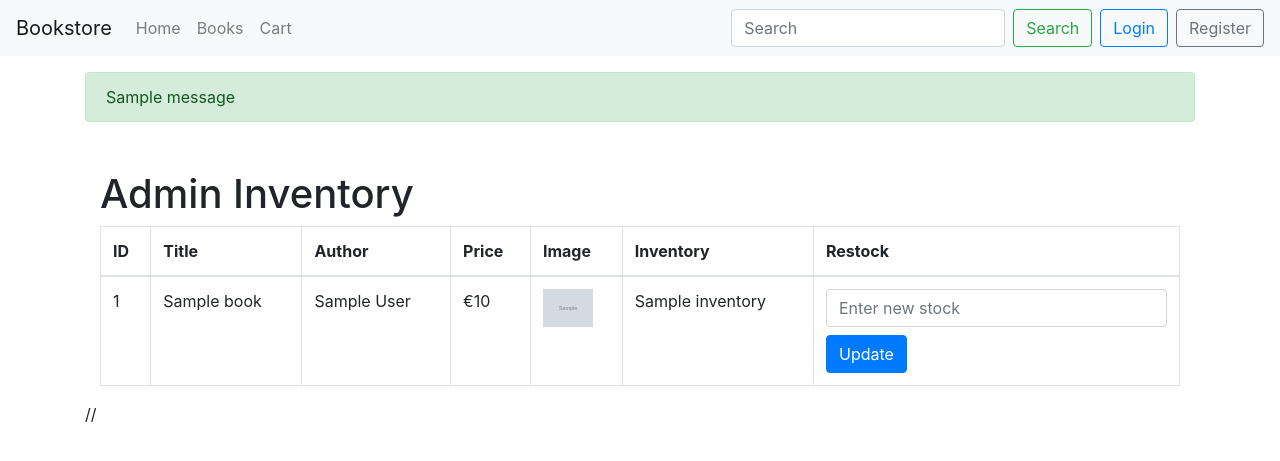
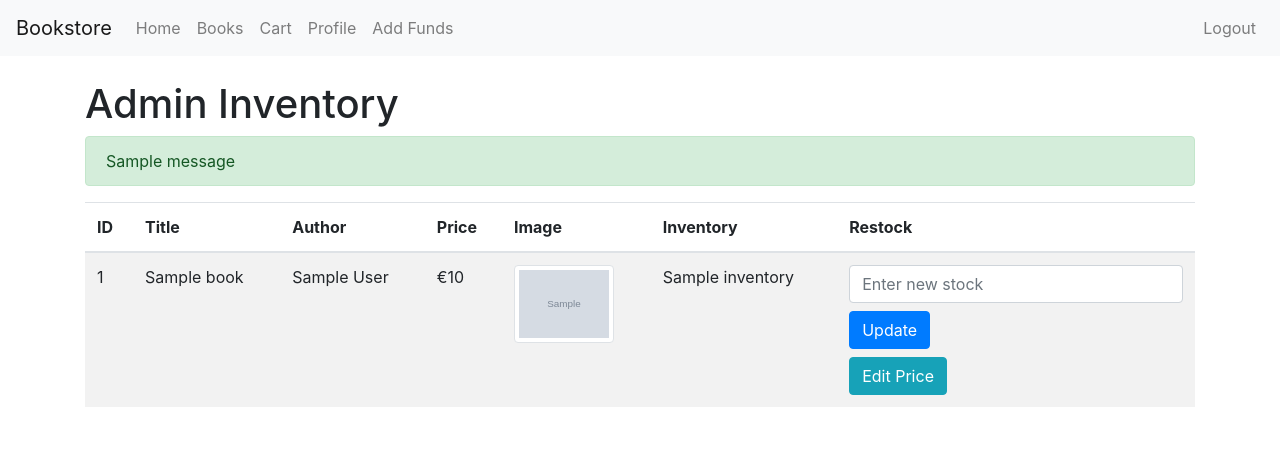
Before and after one commit to Alexander1411/bookstore, a Flask app: template templates/admin_inventory.html in a window 1280 px wide. Shown: the top 461 px of the page. Run offline with Flask 3, Linux system fonts and the light colour scheme; the template is opened without the code that fills it: most values are stand-ins (such as "Sample title", 1, 10 or a date in 2020); grey boxes marked "Sample" are stand-in pictures; one stand-in notice (Sample message) is shown; parts of the project's set-up code (start-up, migrations or seed data) failed here and were passed over; some libraries are stand-ins or nearby versions.

Commit message:
I added functionality to allow the admin to edit book prices directly from the inventory page by introducing input fields and buttons for editing, saving, and canceling price changes. The logic involves jQuery to handle these interactions and AJAX requests to update the prices without refreshing the page.

```diff
--- a/templates/admin_inventory.html
+++ b/templates/admin_inventory.html
@@ -1,11 +1,64 @@
-{% extends "base.html" %}
+<!DOCTYPE html>
+<html lang="en">
+<head>
+    <meta charset="UTF-8">
+    <meta name="viewport" content="width=device-width, initial-scale=1.0">
+    <title>Admin Inventory</title>
+    <link rel="stylesheet" href="https://stackpath.bootstrapcdn.com/bootstrap/4.5.2/css/bootstrap.min.css">
+</head>
+<body>
+    <!-- Navbar -->
+    <nav class="navbar navbar-expand-lg navbar-light bg-light">
+        <a class="navbar-brand" href="{{ url_for('home') }}">Bookstore</a>
+        <button class="navbar-toggler" type="button" data-toggle="collapse" data-target="#navbarNav" aria-controls="navbarNav" aria-expanded="false" aria-label="Toggle navigation">
+            <span class="navbar-toggler-icon"></span>
+        </button>
+        <div class="collapse navbar-collapse" id="navbarNav">
+            <ul class="navbar-nav">
+                <li class="nav-item">
+                    <a class="nav-link" href="{{ url_for('home') }}">Home</a>
+                </li>
+                <li class="nav-item">
+                    <a class="nav-link" href="{{ url_for('books_page') }}">Books</a>
+                </li>
+                <li class="nav-item">
+                    <a class="nav-link" href="{{ url_for('cart') }}">Cart</a>
+                </li>
+                <li class="nav-item">
+                    <a class="nav-link" href="{{ url_for('user_profile') }}">Profile</a>
+                </li>
+                <li class="nav-item">
+                    <a class="nav-link" href="{{ url_for('add_funds') }}">Add Funds</a>
+                </li>
+                {% if session['username'] == 'admin' %}
+                <li class="nav-item">
+                    <a class="nav-link" href="{{ url_for('admin_inventory') }}">Admin Inventory</a>
+                </li>
+                {% endif %}
+            </ul>
+            <ul class="navbar-nav ml-auto">
+                <li class="nav-item">
+                    <a class="nav-link" href="{{ url_for('logout') }}">Logout</a>
+                </li>
+            </ul>
+        </div>
+    </nav>
 
-{% block title %}Admin Inventory{% endblock %}
+    <!-- Main content -->
+    <div class="container mt-4">
+        <h1>Admin Inventory</h1>
 
-{% block content %}
-<div class="container mt-5">
-    <h1>Admin Inventory</h1>
-    <table class="table table-bordered">
+        <!-- Flash Messages -->
+        {% with messages = get_flashed_messages(with_categories=true) %}
+            {% if messages %}
+                {% for category, message in messages %}
+                    <div class="alert alert-{{ category }}">{{ message }}</div>
+                {% endfor %}
+            {% endif %}
+        {% endwith %}
+
+        {% if books %}
+            <table class="table table-striped">
                 <thead>
                     <tr>
                         <th>ID</th>
@@ -19,33 +72,41 @@
                 </thead>
                 <tbody>
                     {% for book in books %}
-                <tr>
+                        <tr id="book-{{ book.id }}">
                             <td>{{ book.id }}</td>
                             <td>{{ book.title }}</td>
                             <td>{{ book.author }}</td>
-                    <td>€{{ book.price }}</td>
-                    <td><img src="{{ book.image_url }}" alt="{{ book.title }}" style="width: 50px; height: auto;"></td>
-                    <td>{{ book.inventory }}</td>
                             <td>
-                        <form class="update-inventory-form" data-book-id="{{ book.id }}" data-current-inventory="{{ book.inventory }}">
-                            <input type="number" name="new_inventory" min="0" class="form-control" placeholder="Enter new stock">
+                                <span class="book-price">€{{ book.price }}</span>
+                                <input type="number" class="form-control d-none" name="new_price" placeholder="Enter new price" value="{{ book.price }}">
+                            </td>
+                            <td><img src="{{ url_for('static', filename='images/' ~ book.image) }}" alt="{{ book.title }}" class="img-thumbnail" width="100"></td>
+                            <td class="book-inventory">{{ book.inventory }}</td>
+                            <td>
+                                <form class="update-inventory-form" data-book-id="{{ book.id }}">
+                                    <input type="number" class="form-control" name="new_inventory" placeholder="Enter new stock">
                                     <button type="submit" class="btn btn-primary mt-2">Update</button>
                                 </form>
+                                <button class="btn btn-info mt-2 edit-price-btn">Edit Price</button>
+                                <button class="btn btn-success mt-2 save-price-btn d-none">Save Price</button>
+                                <button class="btn btn-secondary mt-2 cancel-price-btn d-none">Cancel</button>
                             </td>
                         </tr>
                     {% endfor %}
                 </tbody>
             </table>
+        {% else %}
+            <p>No books found in inventory.</p>
+        {% endif %}
     </div>
 
-<!-- Load jQuery: https://www.youtube.com/watch?v=nF9riePnm80&t=33s - Flask AJAX Tutorial: Basic AJAX in Flask app -->
-<script src="https://code.jquery.com/jquery-3.6.0.min.js"></script> //
+    <script src="https://code.jquery.com/jquery-3.6.0.min.js"></script>
     <script>
-    var $j = jQuery.noConflict(); // https://stackoverflow.com/questions/7882374/how-do-i-implement-jquery-noconflict - Implementing JQuery.noConflict()
-    $j(document).ready(function() { // https://stackoverflow.com/questions/24982226/how-to-show-ajax-response-message-in-alert - Used logic from this source
-        $j('.update-inventory-form').on('submit', function(event) {
+        var $j = jQuery.noConflict(); // https://stackoverflow.com/questions/7882374/how-do-i-implement-jquery-noconflict
+        $j(document).ready(function() { // https://stackoverflow.com/questions/24982226/how-to-show-ajax-response-message-in-alert
+            $j('.update-inventory-form').on('submit', function(event) { // https://stackoverflow.com/questions/933703/is-this-a-correct-way-to-call-a-javascript-function
                 event.preventDefault(); // This prevents default page reload
-            var form = $j(this); // https://stackoverflow.com/questions/933703/is-this-a-correct-way-to-call-a-javascript-function - Directed me into a correct way to call javascripts
+                var form = $j(this); // https://stackoverflow.com/questions/933703/is-this-a-correct-way-to-call-a-javascript-function
                 var bookId = form.data('book-id');
                 var additionalInventory = parseInt(form.find('input[name="new_inventory"]').val());
                 var currentInventory = parseInt($j('#book-' + bookId + ' .book-inventory').text());
@@ -55,20 +116,64 @@
                     url: '/update_inventory/' + bookId,
                     type: 'POST',
                     contentType: 'application/json',
-                data: JSON.stringify({ additional_inventory: additionalInventory }), // https://stackoverflow.com/questions/41624332/how-to-keep-value-as-number-in-json-stringify - Keep value
+                    data: JSON.stringify({ additional_inventory: additionalInventory }), // https://stackoverflow.com/questions/41624332/how-to-keep-value-as-number-in-json-stringify
                     success: function(response) {
-                    alert(response.message);
+                        alert(response.message); // https://stackoverflow.com/questions/24982226/how-to-show-ajax-response-message-in-alert
                         if (response.success) {
-
                             $j('#book-' + bookId + ' .book-inventory').text(updatedInventory); // Update the inventory cell directly
                             form.find('input[name="new_inventory"]').val(''); // Clear the input field
                         }
                     },
-                error: function(xhr, status, error) { // https://stackoverflow.com/questions/377644/jquery-ajax-error-handling-show-custom-exception-messages - Error handling, show custom exeption message
+                    error: function(xhr, status, error) { // https://stackoverflow.com/questions/377644/jquery-ajax-error-handling-show-custom-exception-messages
                         alert('Error: ' + error);
                     }
                 });
             });
+
+            // Edit price button functionality
+            $j('.edit-price-btn').on('click', function() {
+                var row = $j(this).closest('tr');
+                row.find('.book-price').addClass('d-none');
+                row.find('input[name="new_price"]').removeClass('d-none');
+                row.find('.edit-price-btn').addClass('d-none');
+                row.find('.save-price-btn, .cancel-price-btn').removeClass('d-none');
+            });
+
+            // Save price button functionality
+            $j('.save-price-btn').on('click', function() {
+                var row = $j(this).closest('tr');
+                var bookId = row.attr('id').split('-')[1];
+                var newPrice = parseFloat(row.find('input[name="new_price"]').val());
+
+                $j.ajax({
+                    url: '/update_price/' + bookId,
+                    type: 'POST',
+                    contentType: 'application/json',
+                    data: JSON.stringify({ new_price: newPrice }),
+                    success: function(response) {
+                        alert(response.message);
+                        if (response.success) {
+                            row.find('.book-price').text('€' + newPrice.toFixed(2)).removeClass('d-none');
+                            row.find('input[name="new_price"]').addClass('d-none');
+                            row.find('.edit-price-btn').removeClass('d-none');
+                            row.find('.save-price-btn, .cancel-price-btn').addClass('d-none');
+                        }
+                    },
+                    error: function(xhr, status, error) {
+                        alert('Error: ' + error);
+                    }
+                });
+            });
+
+            // Cancel price button functionality
+            $j('.cancel-price-btn').on('click', function() {
+                var row = $j(this).closest('tr'); // https://stackoverflow.com/questions/57834775/getting-closest-tr-with-jquery-when-clicking-on-an-onclick-function-inside-a-t
+                row.find('.book-price').removeClass('d-none');
+                row.find('input[name="new_price"]').addClass('d-none');
+                row.find('.edit-price-btn').removeClass('d-none');
+                row.find('.save-price-btn, .cancel-price-btn').addClass('d-none');
+            });
         });
     </script>
-{% endblock %}
+</body>
+</html>
```
Lines whose indentation alone changed are shown as unchanged.
